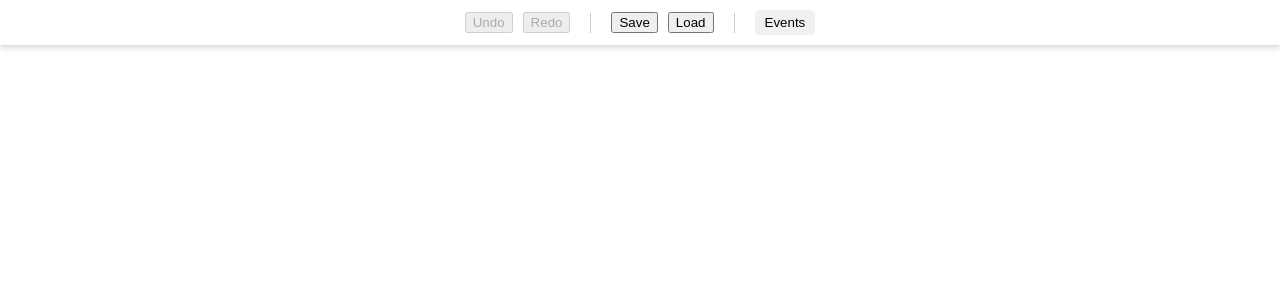
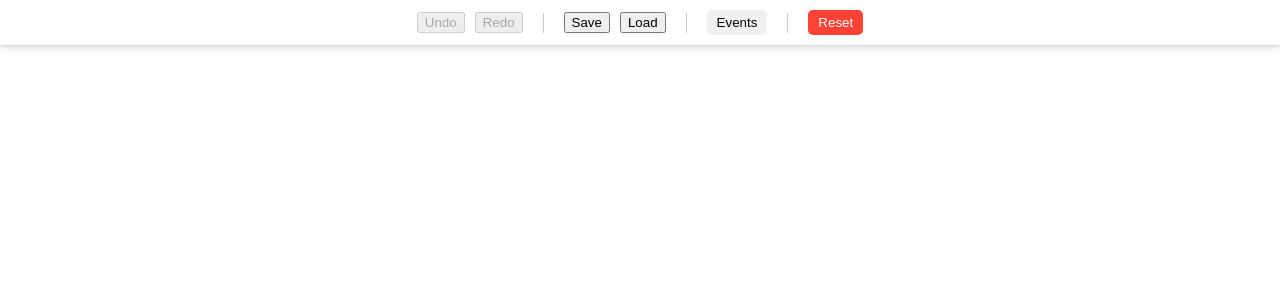
Before and after one commit to foolishimp/Jims-Brain-Dump, a React (Create React App) app: page / in a window 1280 px wide. Shown: the top 300 px of the page. Built offline with nearby package versions, Linux system fonts and the light colour scheme.

Commit message:
Added reset button to deal with buggy shit

```diff
--- a/src/components/PostitBoard.tsx
+++ b/src/components/PostitBoard.tsx
@@ -38,7 +38,8 @@ const PostitBoardContent: React.FC = () => {
     canRedo,
     eventLog,
     setPostits,
-    setArrows
+    setArrows,
+    resetBoard  // New function from usePostitBoard
   } = usePostitBoard();
 
   const { screenToCanvasCoordinates } = useCanvas();
@@ -161,6 +162,13 @@ const PostitBoardContent: React.FC = () => {
     return newPostit;
   }, [createPostit, createArrow]);
 
+  const handleReset = useCallback(() => {
+    if (window.confirm('Are you sure you want to reset the board? This action cannot be undone.')) {
+      resetBoard();
+    }
+  }, [resetBoard]);
+
+
   useKeyboardEvent('Delete', deleteSelectedItem, [deleteSelectedItem]);
   useKeyboardEvent('z', handleUndo, [handleUndo], { ctrlKey: true, triggerOnInput: false });
   useKeyboardEvent('y', handleRedo, [handleRedo], { ctrlKey: true, triggerOnInput: false });
@@ -184,6 +192,7 @@ const PostitBoardContent: React.FC = () => {
           onLoad={handleLoad}
           showEventStack={showEventStack}
           onToggleEventStack={toggleEventStack}
+          onReset={handleReset}  // New prop
         />
       </div>
       <InfiniteCanvas
--- a/src/components/TopMenu.tsx
+++ b/src/components/TopMenu.tsx
@@ -9,6 +9,7 @@ interface TopMenuProps {
   onLoad: () => void;
   showEventStack: boolean;
   onToggleEventStack: () => void;
+  onReset: () => void;  // New prop for reset functionality
 }
 
 const TopMenu: React.FC<TopMenuProps> = ({
@@ -19,7 +20,8 @@ const TopMenu: React.FC<TopMenuProps> = ({
   onSave,
   onLoad,
   showEventStack,
-  onToggleEventStack
+  onToggleEventStack,
+  onReset  // New prop
 }) => {
   return (
     <div
@@ -58,6 +60,21 @@ const TopMenu: React.FC<TopMenuProps> = ({
       >
         Events
       </button>
+      <div style={{ width: '1px', height: '20px', backgroundColor: '#ccc', margin: '0 10px' }} />
+      <button
+        onClick={onReset}
+        style={{
+          backgroundColor: '#ff4136',
+          color: 'white',
+          border: 'none',
+          padding: '5px 10px',
+          borderRadius: '5px',
+          cursor: 'pointer',
+          transition: 'background-color 0.3s'
+        }}
+      >
+        Reset
+      </button>
     </div>
   );
 };
--- a/src/hooks/usePostitBoard.ts
+++ b/src/hooks/usePostitBoard.ts
@@ -10,7 +10,6 @@ const usePostitBoard = () => {
   const [selectedArrow, setSelectedArrow] = useState<string | null>(null);
   const [arrowStart, setArrowStart] = useState<{ id: string; position: string } | null>(null);
   const [eventLog, setEventLog] = useState<EventLog>(createEventLog());
-
   const handleEvent = useCallback((event: EventLogEntry) => {
     console.log('Handling event:', event);
     setEventLog((prevLog) => {
@@ -152,7 +151,21 @@ const usePostitBoard = () => {
     });
   }, [postits, arrows]);
 
- return {
+  const resetBoard = useCallback(() => {
+    setPostits([]);
+    setArrows([]);
+    setSelectedPostit(null);
+    setSelectedArrow(null);
+    setArrowStart(null);
+    setEventLog(createEventLog());
+    handleEvent({
+      target: 'Board',
+      action: 'RESET',
+      data: null,
+    });
+  }, []);
+
+  return {
     postits,
     arrows,
     selectedPostit,
@@ -171,7 +184,8 @@ const usePostitBoard = () => {
     canRedo: eventLog.future.length > 0,
     eventLog,
     setPostits,
-    setArrows
+    setArrows,
+    resetBoard  // New function
   };
 };
 
```
